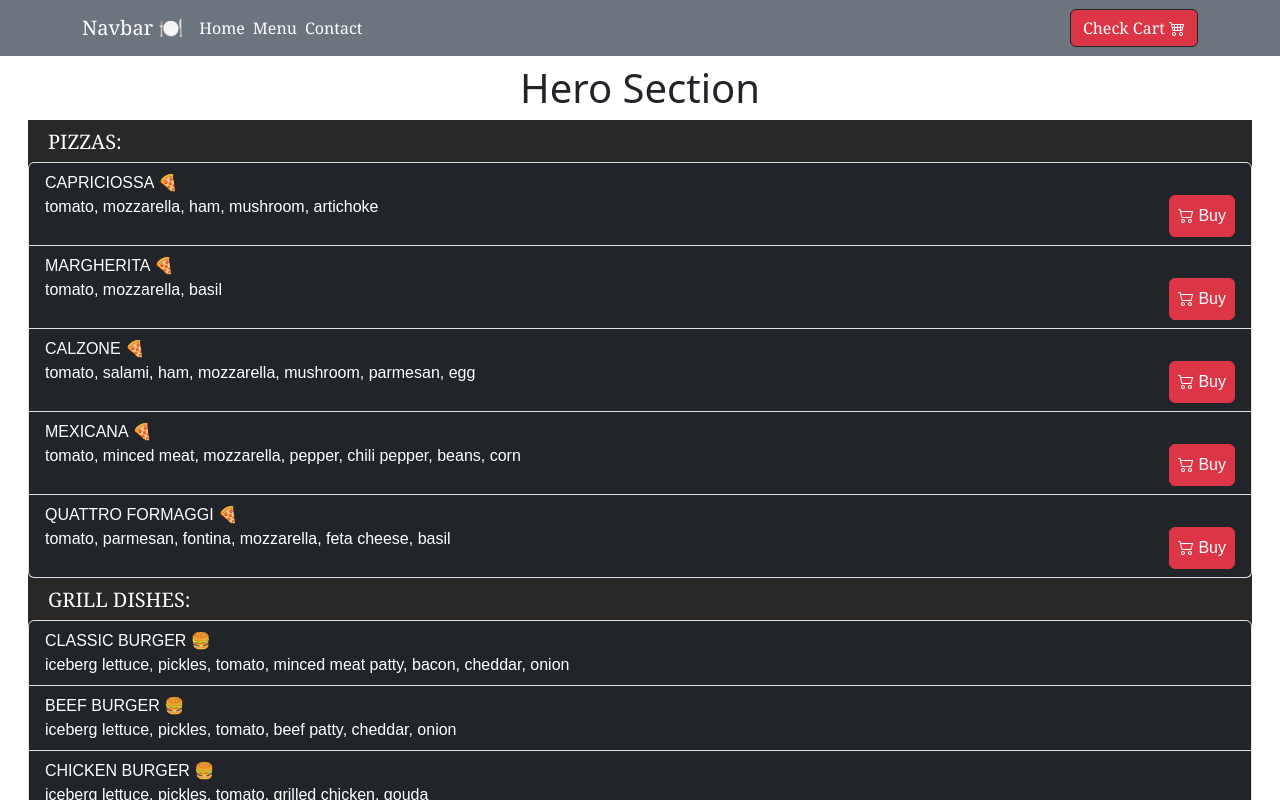
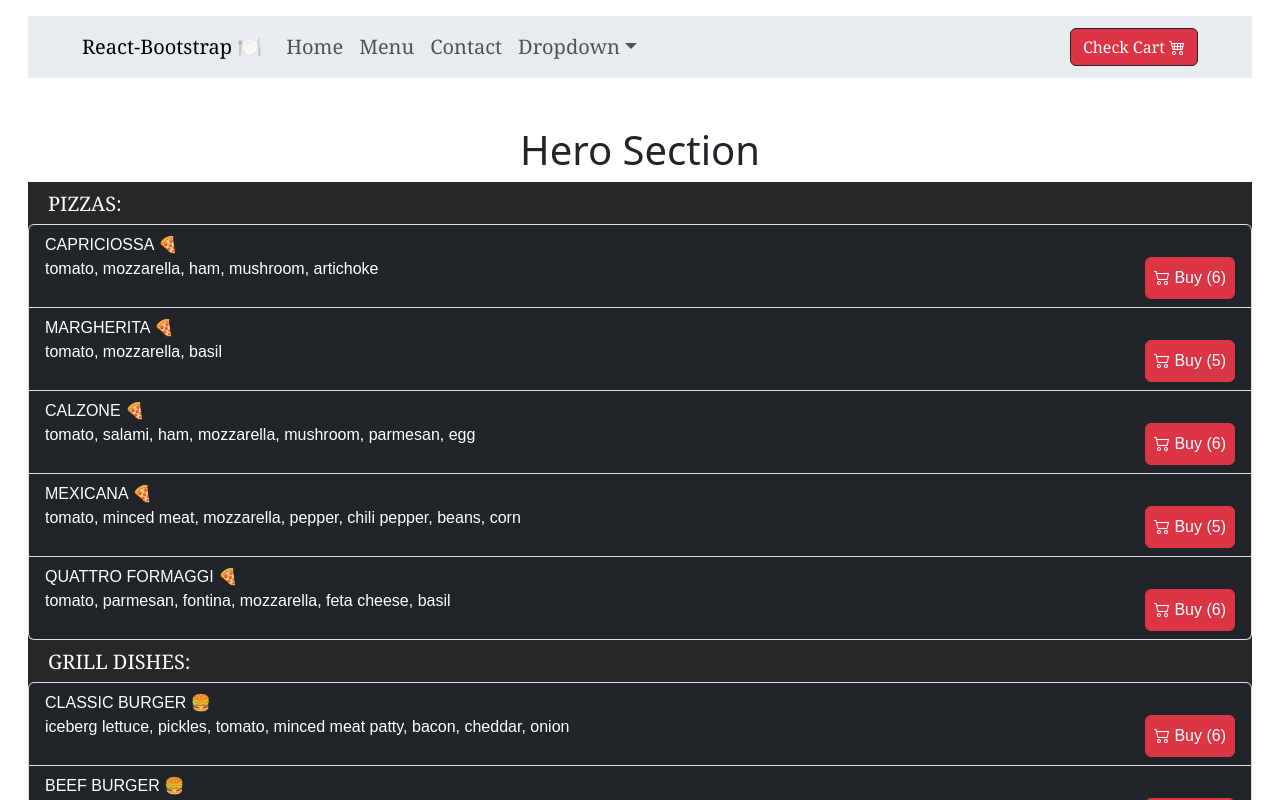
Before and after one commit to Branimir1/react-state-project, a React (Vite) app: page / in a window 1280 px wide. Shown: the top 800 px of the page. Built offline with nearby package versions, Linux system fonts and the light colour scheme.

Commit message:
Navbar update and price
added price property, navbar from react bootstrap added

```diff
--- a/src/App.jsx
+++ b/src/App.jsx
@@ -1,18 +1,16 @@
 import './App.css'
 import React from 'react'
 import PizzaNames from './Count.jsx'
-import Navbar from './Navbar.jsx'
+import BasicNav from './Navbar.jsx'
 
 export default function App() {
 
   // <MenuItem name={pizze.name} description={pizze.description}/>
-
-
   return (
       <div className='container-fluid'>
         <div className='row'>
           <div className='col-12'>
-          <Navbar/>
+          <BasicNav/>
           <div className='mt-5'>
           <h1>Hero Section</h1>
           </div>
--- a/src/Count.jsx
+++ b/src/Count.jsx
@@ -27,7 +27,7 @@ function PizzaNames() {
         {pizzaData.map(item => (
           <><li key={item.id} className='list-group-item text-bg-dark'>
             {item.name.toString().toUpperCase()}<br/>{item.description}
-            <button className='btn btn-danger p-2'><i class="bi bi-cart2"></i> Buy</button>
+            <button className='btn btn-danger p-2'><i class="bi bi-cart2"></i> Buy ({item.price})</button>
             </li>
             </>
         ))}
@@ -36,7 +36,9 @@ function PizzaNames() {
       <ul className='list-group'>
         {grillData.map(item => (
           <><li key={item.id} className='list-group-item text-bg-dark'>
-            {item.name.toString().toUpperCase()}<br/>{item.description}</li></>
+            {item.name.toString().toUpperCase()}<br/>{item.description}
+            <button className='btn btn-danger p-2'><i class="bi bi-cart2"></i> Buy ({item.price})</button>
+            </li></>
         ))}
       </ul>
     </div>
--- a/src/Navbar.jsx
+++ b/src/Navbar.jsx
@@ -1,8 +1,39 @@
-import React from 'react';
-import Cart from './Cart';
-import './index.css'; // Import the CSS module
+import Container from 'react-bootstrap/Container';
+import Nav from 'react-bootstrap/Nav';
+import Navbar from 'react-bootstrap/Navbar';
+import NavDropdown from 'react-bootstrap/NavDropdown';
+import Cart from './Cart.jsx'
 
 
+function BasicNav() {
+  return (
+    <Navbar expand="lg" className="bg-body-secondary">
+      <Container>
+        <Navbar.Brand href="#home">React-Bootstrap 🍽️</Navbar.Brand>
+        <Navbar.Toggle aria-controls="basic-navbar-nav" />
+        <Navbar.Collapse id="basic-navbar-nav">
+          <Nav className="me-auto">
+            <Nav.Link href="#home">Home</Nav.Link>
+            <Nav.Link href="#link">Menu</Nav.Link>
+            <Nav.Link href="#link">Contact</Nav.Link>
+            <NavDropdown title="Dropdown" id="basic-nav-dropdown">
+              <NavDropdown.Item href="#action/3.1">Action</NavDropdown.Item>
+              <NavDropdown.Item href="#action/3.2">
+                Another action
+              </NavDropdown.Item>
+            </NavDropdown>
+          </Nav>
+        </Navbar.Collapse>
+        <Cart/>
+      </Container>
+    </Navbar>
+  );
+}
+
+export default BasicNav;
+
+
+/*
 const Navbar = () => {
   return (
     <nav className="navbar navbar-expand-md fixed-top navbar-dark bg-secondary">
@@ -27,6 +58,4 @@ const Navbar = () => {
       </div>
     </nav>
   );
-};
-
-export default Navbar;
+}; */
--- a/src/menu.json
+++ b/src/menu.json
@@ -6,27 +6,32 @@
         {
             "id": 1,
             "name":"Capriciossa 🍕",
-            "description":"tomato, mozzarella, ham, mushroom, artichoke"
+            "description":"tomato, mozzarella, ham, mushroom, artichoke",
+            "price":6
         },
         {
             "id": 2,
             "name":"Margherita 🍕",
-            "description":"tomato, mozzarella, basil"
+            "description":"tomato, mozzarella, basil",
+            "price":5
         },
         {
             "id": 3,
             "name":"Calzone 🍕",
-            "description":" tomato, salami, ham, mozzarella, mushroom, parmesan, egg"
+            "description":" tomato, salami, ham, mozzarella, mushroom, parmesan, egg",
+            "price":6
         },
         {
             "id": 4,
             "name":"Mexicana 🍕",
-            "description":"tomato, minced meat, mozzarella, pepper, chili pepper, beans, corn"
+            "description":"tomato, minced meat, mozzarella, pepper, chili pepper, beans, corn",
+            "price":5
         },
         {
             "id": 5,
             "name":"Quattro Formaggi 🍕",
-            "description":"tomato, parmesan, fontina, mozzarella, feta cheese, basil"
+            "description":"tomato, parmesan, fontina, mozzarella, feta cheese, basil",
+            "price":6
         }
     ]
     },
@@ -36,27 +41,32 @@
         {
             "id": 10,
             "name":"Classic Burger 🍔",
-            "description":"iceberg lettuce, pickles, tomato, minced meat patty, bacon, cheddar, onion"
+            "description":"iceberg lettuce, pickles, tomato, minced meat patty, bacon, cheddar, onion",
+            "price":6
         },
         {
             "id": 11,
             "name":"Beef Burger 🍔",
-            "description":"iceberg lettuce, pickles, tomato, beef patty, cheddar, onion"
+            "description":"iceberg lettuce, pickles, tomato, beef patty, cheddar, onion",
+            "price":7
         },
         {
             "id": 12,
             "name":"Chicken Burger 🍔",
-            "description":"iceberg lettuce, pickles, tomato, grilled chicken, gouda"
+            "description":"iceberg lettuce, pickles, tomato, grilled chicken, gouda",
+            "price":6
         },
         {
             "id": 13,
             "name":"Chicken Skewer 🍗",
-            "description":"marinaded chicken, pepper, onion, coriander"
+            "description":"marinaded chicken, pepper, onion, coriander",
+            "price":5
         },
         {
             "id": 14,
             "name":" Mixed Meat Platter 🍖🍗🥩",
-            "description":"pork neck, pork belly, skewer, grilled sausage, kebab, burger, mushrooms, sauce"
+            "description":"pork neck, pork belly, skewer, grilled sausage, kebab, burger, mushrooms, sauce",
+            "price":8
         }
         ]
     }
```
